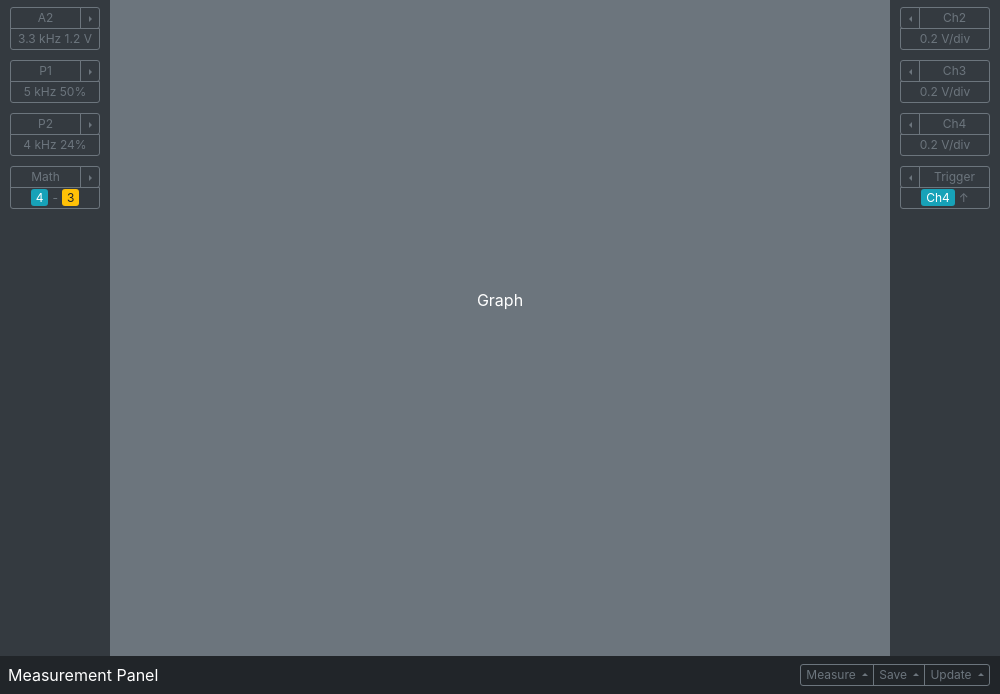
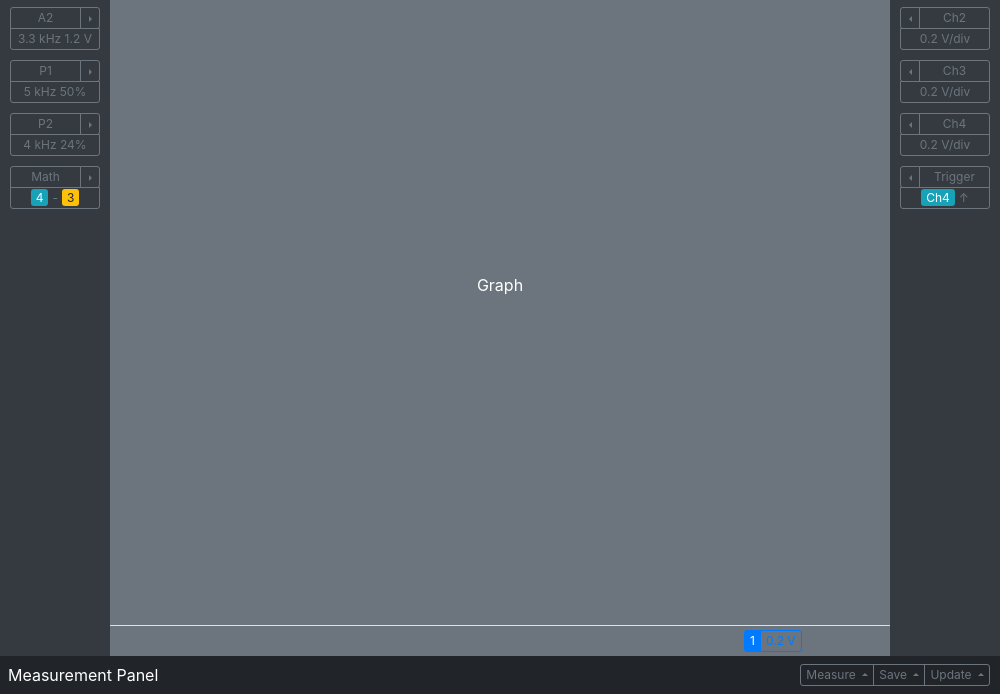
Before and after one commit to nLabs-nScope/nLab, an Electron app: page app/index.html in a window 1000 px wide. Shown: the part 106-800 px from the top of the page. Drawn offline with nearby package versions, Linux system fonts and the light colour scheme.

Commit message:
starting to add horizontal control buttons

```diff
--- a/app/index.html
+++ b/app/index.html
@@ -111,8 +111,27 @@
         <div class="row text-white flex-grow-1 align-items-center justify-content-center">
           Graph
         </div>
-        <!-- <div class="row w-100 bg-secondary border-top text-white py-1 px-0">
-            <div class="col-9">
+        <div class="row w-100 bg-secondary border-top text-white py-1 px-0">
+            <div class="col-12 text-right" >
+                <div class="btn-group static btn-group-xs" role="group" >
+                    <button type="button" class="btn btn-primary">1</button>
+                    <button type="button" class="btn btn-outline-primary">0.2 V</button>
+                </div>
+                <div class="btn-group btn-group-xs dropup" role="group">
+                    <button id="btnGroupDrop1" type="button" class="btn btn-outline-secondary dropdown-toggle" data-toggle="dropdown">
+                        Measure
+                    </button>
+                    <div class="dropdown-menu dropdown-menu-right">
+                        <a class="dropdown-item" href="#">Ch1</a>
+                        <a class="dropdown-item" href="#">Ch2</a>
+                        <a class="dropdown-item" href="#">Ch3</a>
+                        <a class="dropdown-item" href="#">Ch4</a>
+                    </div>
+                </div>
+            </div>
+
+
+            <!--<div class="col-9">
                 <div class="btn-group static btn-group-xs" role="group">
                     <button type="button" class="btn btn-primary">1</button>
                     <button type="button" class="btn btn-outline-primary">0.2 V</button>
@@ -135,8 +154,8 @@
                         <button type="button" class="btn btn-light"><span class="btn-xs btn-info">4</span><span class="pl-1">&UpArrow;</span></button>
                         <button type="button" class="btn btn-outline-light">0.2 V</button>
                 </div>
-            </div>
-        </div> -->
+            </div> -->
+        </div>
       </div>
 
       <div class="col bg-dark-1l sidebar">
```
